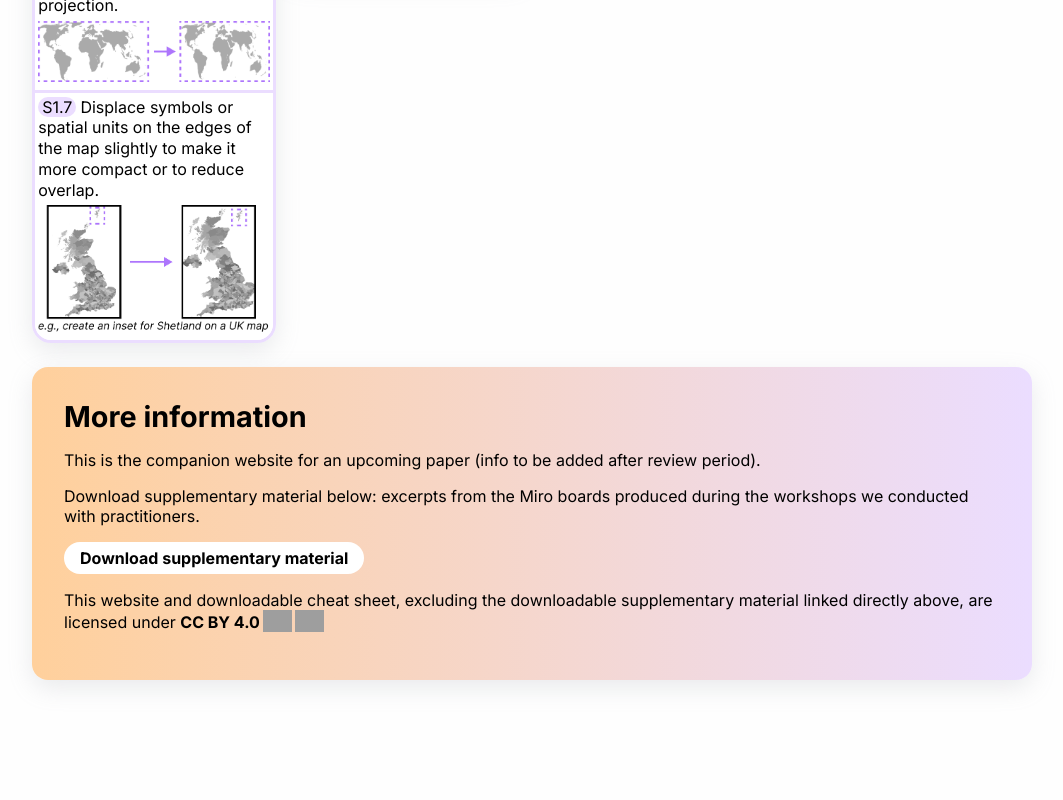
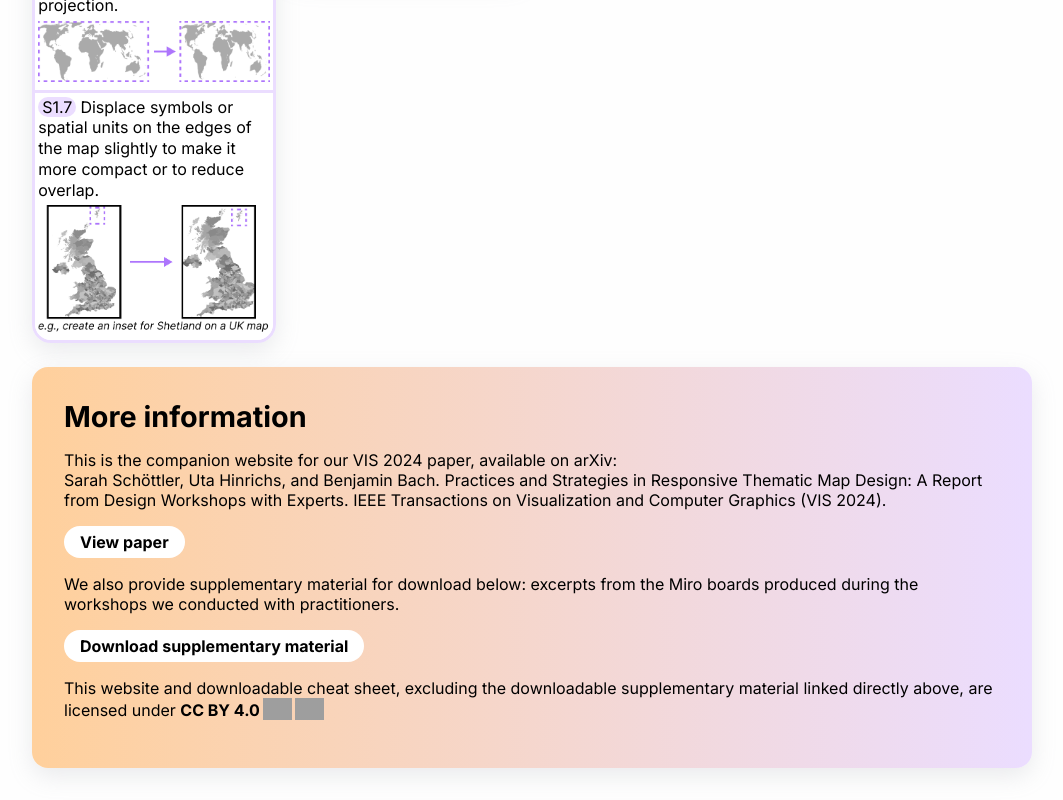
Before and after one commit to responsive-vis/map-cheat-sheet, a SvelteKit app: page / in a window 1280 px wide. Shown: the part 2583-3383 px from the top of the page, without its empty margins (108-1171 px from the left). Before the commit the page ends 3295 px from the top, so only its background shows below. Built offline with nearby package versions, Linux system fonts and the light colour scheme; grey boxes are pictures that could not be loaded.

Commit message:
Add paper info

```diff
--- a/src/routes/+page.svelte
+++ b/src/routes/+page.svelte
@@ -285,12 +285,16 @@
 	<footer>
 		<h2>More information</h2>
 		<p>
-			This is the companion website for an upcoming paper (info to be added after review period).
+			This is the companion website for our VIS 2024 paper, available on arXiv: <br />
+			Sarah Schöttler, Uta Hinrichs, and Benjamin Bach. Practices and Strategies in Responsive Thematic
+			Map Design: A Report from Design Workshops with Experts. IEEE Transactions on Visualization and
+			Computer Graphics (VIS 2024).
 		</p>
+		<a href="https://arxiv.org/abs/2407.20735" target="_blank">View paper</a>
 
 		<p>
-			Download supplementary material below: excerpts from the Miro boards produced during the
-			workshops we conducted with practitioners.
+			We also provide supplementary material for download below: excerpts from the Miro boards
+			produced during the workshops we conducted with practitioners.
 		</p>
 		<a href="supplementary-miro-excerpts.pdf" target="_blank">Download supplementary material</a>
 		<License />
```
